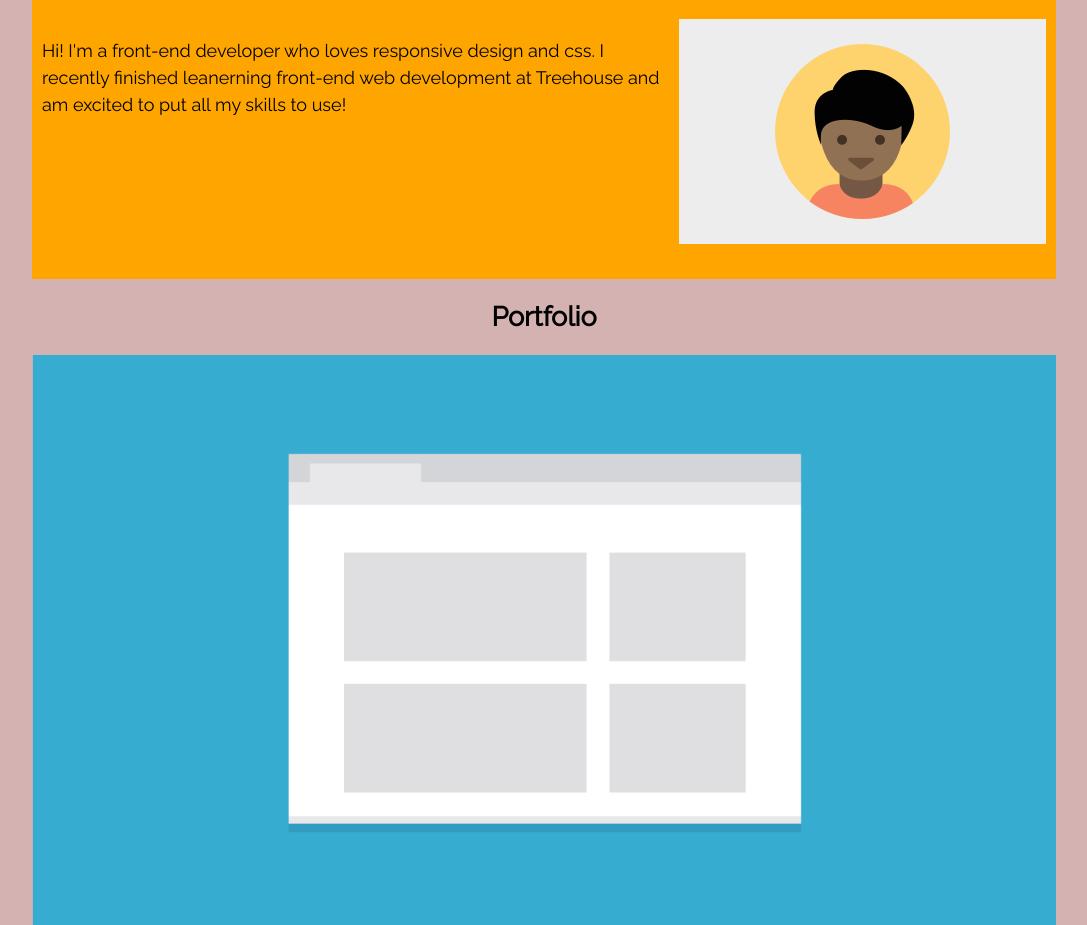
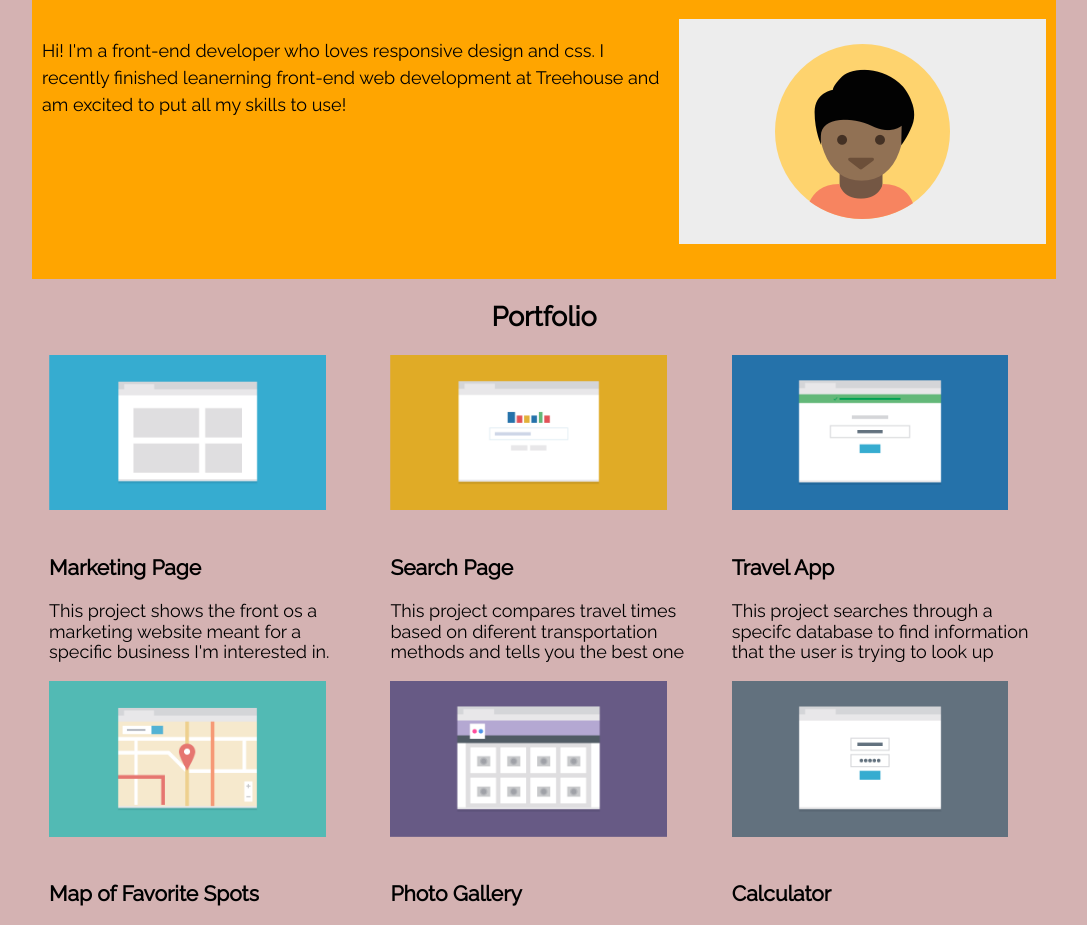
Before and after one commit to MarianaRTeixeira/Project_2, a plain HTML site: page index.html in a window 1280 px wide. Shown: the part 62-987 px from the top of the page, without its empty margins (96-1183 px from the left). Drawn offline with Linux system fonts and the light colour scheme.

Commit message:
portfolio

```diff
--- a/css/styles.css
+++ b/css/styles.css
@@ -7,7 +7,6 @@ body {
     font-family: 'Raleway', sans-serif;
     font-size: 18px;
     background-color: rgb(212, 178, 178);
-
     margin:0 auto;
 }
 h1 {
@@ -48,6 +47,12 @@ li {
 li a {
     display: block;
 }
+
+main {
+    margin:0 auto;
+    padding-bottom: 2em;
+}
+
 /*NAVIGATION */
 .name {
     margin: 0;
@@ -82,6 +87,9 @@ li a {
     float: right;
     margin-left: 10px;
 }
+.portfolio-image {
+    max-width: 90%;
+}
 
 .main-header{
     background-color: orange;
@@ -95,13 +103,14 @@ li a {
     text-align: left;
     line-height: 1.5;
 }
-/* ---- Navigation ---- */
 
-/* Pseudo-classes ------------------ */
+.porfolio-gallery{
+    display: flex;
+    flex-wrap:wrap;
+    justify-content: center;
 
-/* Main Styles --------------------- */
 
-/* Layout Styles ------------------ */
+}
 
 .nav {
     background-color: mistyrose;
@@ -109,7 +118,12 @@ li a {
     padding-top: 5px;
     padding-bottom: 20px;
 }
-/* Floated Columns ------------------*/
+
+.box {
+    margin: 0 auto;
+    max-width: 30%;
+}
+
 
 /*clearfix*/
 .group::after{
@@ -119,12 +133,59 @@ li a {
 }
 
 /***MEDIA QUERIES***/
+@media (min-width: 768px) {
+
+    .container {
+        margin: 0 auto;
+        width: 100%;;
+    }
+
+    .main-header {
+        text-align: center;
+    }
+
+    .main-nav {
+        display: inline;
+
+    }
+
+    .main-nav li {
+        text-align: center;
+        display: inline;
+    }
+
+    .main-nav a {
+        background-color: transparent;
+        padding: 10px 15px;
+
+    }
+
+    .group:after{
+        content:"";
+        display: table;
+        clear: both;
+    }
+    .name {
+        float: center;
+        }
+
+    .nav a{
+        display: inline-block;
+    }
+
+
+}
+
  @media (min-width: 1024px) {
 
     .container{
         margin: 0 auto;
+        width: 100%;
     }
 
+    .container-portf{
+        width: 100%;
+    }
     .main-header{
         text-align: center;
     }
@@ -143,47 +204,10 @@ li a {
     .name{
         float: left;
     }
-}
 
-    @media (min-width: 768px) {
-
-        .container {
-            margin: 0 auto;
-        }
-
-        .main-header {
-            text-align: center;
-        }
-
-        .main-nav {
-            display: inline;
-        }
-
-        .main-nav li {
-            text-align: center;
-            display: inline;
-        }
-
-        .main-nav a {
-            background-color: transparent;
-            padding: 10px 15px;
-        }
-
-        .group:after{
-            content:"";
-            display: table;
-            clear: both;
-        }
-        .name {
-            float: center;
-
-            }
+    .porfolio-gallery{
+        margin-top:10px;
+    }
 
 
-        .nav a{
-            display: inline-block;
-        }
-
-
-
-    }
+}
--- a/index.html
+++ b/index.html
@@ -30,46 +30,66 @@
       <img src="images/responsive-layout-profile.png" alt="profile image" class="profile-image">
       <p>Hi! I'm a front-end developer who loves responsive design and css. I recently finished leanerning front-end web development at Treehouse and am excited to put all my skills to use!</p>
     </div>
-
   </header>
 
-</div>
+  <main class="container-portf group">
+    <h2 id="gallery" class="portfolio">Portfolio</h2>
 
-<div class="main" id="portfolio">
-  <h2>Portfolio</h2>
-  <div class="container group">
-    <div class="col box-1">
-      <img src="images/portfolio-1.png" alt="marketing page">
-      <p>This project shows the front os a marketing website meant for a specific business I'm interested in.</p>
-    </div>
+    <section class="porfolio-gallery group">
 
-    <div class="col box-2">
-    <img src="images/portfolio-2.png" alt="search page">
-    <p>This project compares travel times based on diferent transportation methods and tells you the best one</p>
-    </div>
+      <!-- image 1 -->
+      <div class="box">
+        <img src="images/portfolio-1.png"  alt="marketing page" class="portfolio-image">
+        <h3>Marketing Page</h3>
+        <p>This project shows the front os a marketing website meant for a specific business I'm interested in.</p>
+      </div>
 
-    <div class="col box-3">
-      <img src="images/portfolio-3.png" alt="travel app">
-      <p>This project searches through a specifc database to find information that the user is trying to look up</p>
-    </div>
+      <!-- image 2 -->
+      <div class="box">
+        <img src="images/portfolio-2.png" alt="search page" class="portfolio-image">
+        <h3>Search Page</h3>
+        <p>This project compares travel times based on diferent transportation methods and tells you the best one</p>
 
-    <div class="col box-4">
-      <img src="images/portfolio-4.png" alt="map of favorite spots">
-      <p>This project uses mapping apis to plot points for my favorite spots in the city for a do-it-yoursef walking tour</p>
-    </div>
+      </div>
 
-    <div class="col box-5">
-      <img src="images/portfolio-5.png" alt="photo gallery">
-      <p>This project shows pictures from a recent trio to the viewer and allows them to easily navigate throught photos</p>
-    </div>
+      <!-- image 3 -->
+      <div class="box">
+        <img src="images/portfolio-3.png" alt="travel app" class="portfolio-image">
+        <h3>Travel App</h3>
+        <p>This project searches through a specifc database to find information that the user is trying to look up</p>
 
-    <div class="col box-6">
-      <img src="images/portfolio-6.png" alt="calculator">
-      <p>Someone can enter in the numbers they want and press the big blue button and get the result</p>
-    </div>
+      </div>
 
-    </div>
-  </div>
+      <!-- image 4 -->
+      <div class="box">
+        <img src="images/portfolio-4.png" alt="map of favorite spots" class="portfolio-image">
+        <h3>Map of Favorite Spots</h3>
+        <p>This project uses mapping apis to plot points for my favorite spots in the city for a do-it-yoursef walking tour</p>
+
+      </div>
+
+      <!-- image 5 -->
+      <div class="box">
+        <img src="images/portfolio-5.png" alt="photo gallery" class="portfolio-image">
+        <h3>Photo Gallery</h3>
+        <p>This project shows pictures from a recent trio to the viewer and allows them to easily navigate throught photos</p>
+
+      </div>
+
+      <!-- image 6 -->
+      <div class="box">
+        <img src="images/portfolio-6.png" alt="calculator" class="portfolio-image">
+        <h3>Calculator</h3>
+        <p>Someone can enter in the numbers they want and press the big blue button and get the result</p>
+
+      </div>
+
+
+
+    </section>
+
+
+  </main>
 
 </div>
 </body>
```
